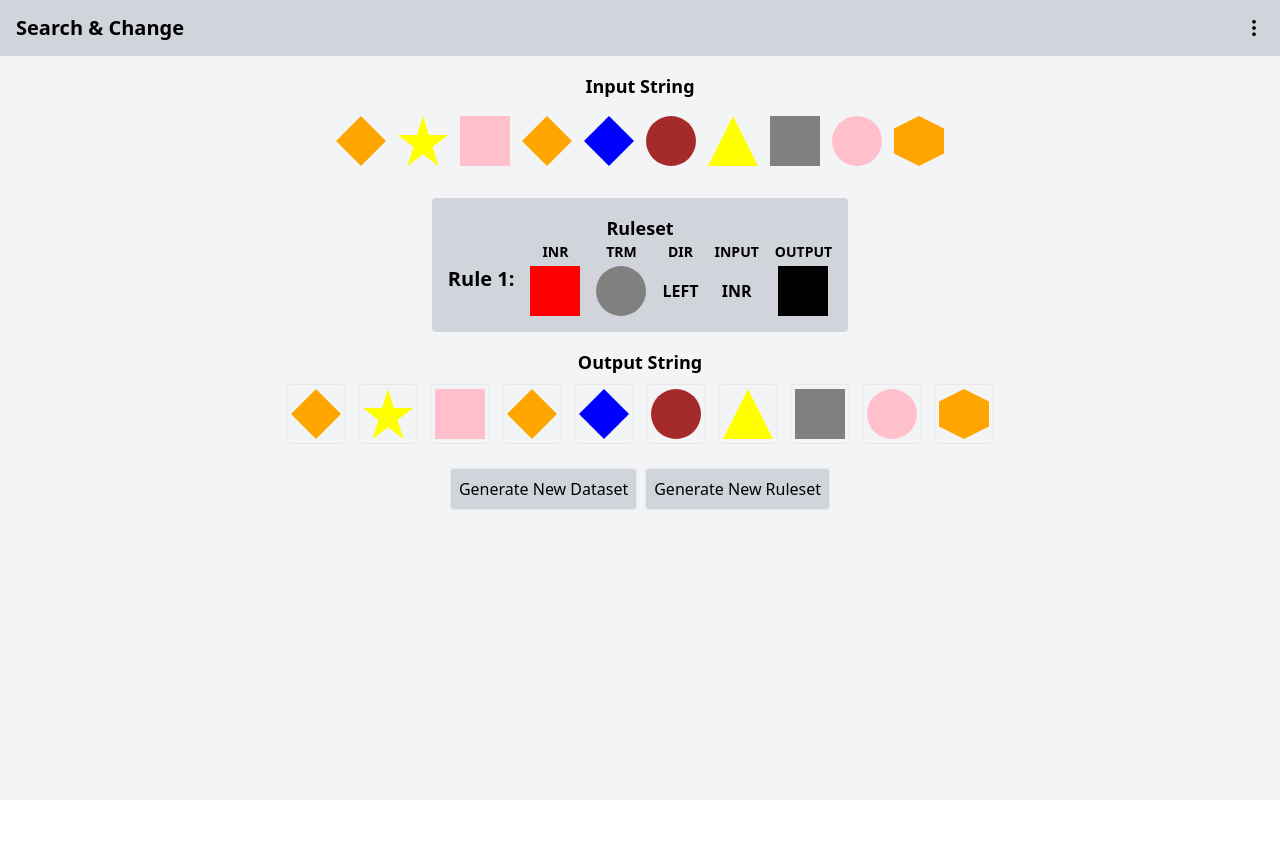
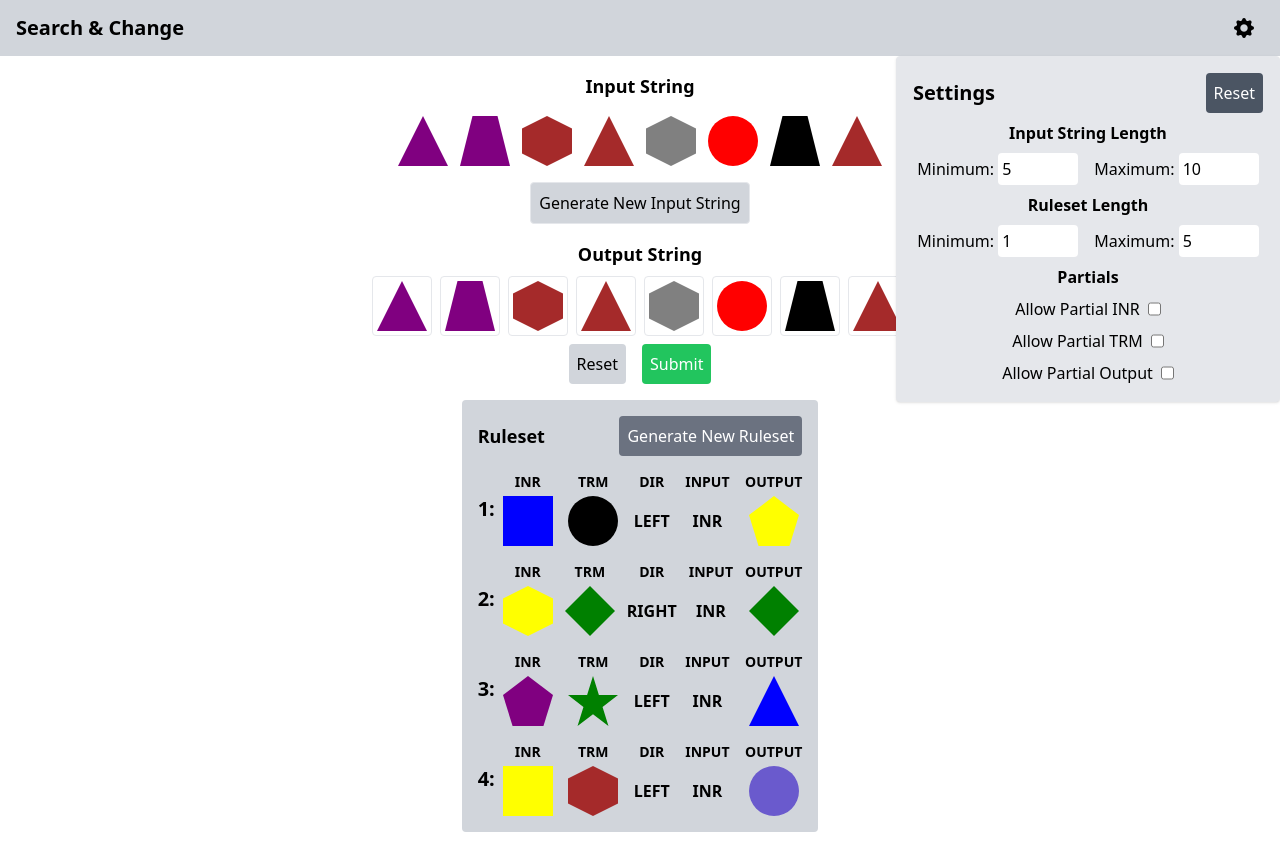
Before and after one commit to malekoa/search-and-change-app, a SvelteKit app: page / in a window 1280 px wide. Both pictures are taken after a click on the button 1254 px from the left and 28 px from the top of the page. Before the commit the page ends 800 px from the top, so only its background shows below. Built offline with nearby package versions, Linux system fonts and the light colour scheme.

Commit message:
added settings, rule component

```diff
--- a/src/components/Modal.svelte
+++ b/src/components/Modal.svelte
@@ -29,7 +29,7 @@
 	}
 
 	const shapeList = ['square', 'circle', 'lozenge', 'triangle', 'star', 'hexagon', 'pentagon', 'trapezoid'];
-	const colorList = ['black', 'red', 'blue', 'green', 'yellow', 'orange', 'purple', 'pink', 'brown', 'gray'];
+	const colorList = ['black', 'red', 'blue', 'green', 'yellow', 'orange', 'purple', 'slateblue', 'brown', 'gray'];
 </script>
 
 <div class="{active ? 'flex' : 'hidden'} justify-center items-center fixed -top-4 left-0 w-full h-screen z-10 bg-gray-800 bg-opacity-60">
--- a/src/components/Nav.svelte
+++ b/src/components/Nav.svelte
@@ -1,9 +1,162 @@
 <script>
+	export let menuIsOpen = false;
+	const standardSettings = {
+		minRulesetLength: 1,
+		maxRulesetLength: 5,
+		minInputStringLength: 5,
+		maxInputStringLength: 10,
+		allowPartialINR: false,
+		allowPartialTRM: false,
+		allowPartialOutput: false
+	};
+	/**
+	 * @type {{ minRulesetLength: number; maxRulesetLength: number; minInputStringLength: number; maxInputStringLength: number; allowPartialINR: any; allowPartialTRM: any; allowPartialOutput: any; }}
+	 */
+	export let settings;
+
+	function resetSettings() {
+		settings.minRulesetLength = standardSettings.minRulesetLength;
+		settings.maxRulesetLength = standardSettings.maxRulesetLength;
+		settings.minInputStringLength = standardSettings.minInputStringLength;
+		settings.maxInputStringLength = standardSettings.maxInputStringLength;
+		settings.allowPartialINR = standardSettings.allowPartialINR;
+		settings.allowPartialTRM = standardSettings.allowPartialTRM;
+		settings.allowPartialOutput = standardSettings.allowPartialOutput;
+	}
+
+	function validateLengths() {
+		// ensure that lengths constitute a valid range
+		if (settings.minRulesetLength > settings.maxRulesetLength) {
+			settings.maxRulesetLength = settings.minRulesetLength;
+		}
+		if (settings.minInputStringLength > settings.maxInputStringLength) {
+			settings.maxInputStringLength = settings.minInputStringLength;
+		}
+		// ensure that the lengths are not negative
+		if (settings.minRulesetLength < 0) {
+			settings.minRulesetLength = 0;
+		}
+		if (settings.maxRulesetLength < 0) {
+			settings.maxRulesetLength = 0;
+		}
+		if (settings.minInputStringLength < 0) {
+			settings.minInputStringLength = 0;
+		}
+		if (settings.maxInputStringLength < 0) {
+			settings.maxInputStringLength = 0;
+		}
+	}
+
+	function toggleMenu() {
+		menuIsOpen = !menuIsOpen;
+	}
+
+	/**
+	 * @param {{ stopPropagation: () => void; }} event
+	 */
+	function handleDivClick(event) {
+		event.stopPropagation();
+	}
 </script>
 
-<nav class="flex justify-between items-center w-full h-14 bg-gray-300 px-4">
+<nav class="flex fixed justify-between items-center w-full h-14 bg-gray-300 px-4 z-10 top-0">
 	<div class="text-xl font-bold">Search & Change</div>
-	<button class="text-xl">
-		<i class="bi bi-three-dots-vertical" />
+	<button class="flex w-10 h-10 justify-center items-center relative bg-gray-300" on:click={toggleMenu}>
+		<i class="bi bi-gear-fill text-xl" />
+		<div class="fixed {menuIsOpen ? 'flex flex-col' : 'hidden'} p-4 top-14 right-0 bg-gray-200 w-screen sm:w-96 rounded border shadow hover:cursor-default items-start z-10 gap-2" on:click={handleDivClick} role="button" tabindex="0" on:keydown={handleDivClick}>
+			<div class="flex w-full justify-between items-center">
+				<h1 class="font-bold text-xl">Settings</h1>
+				<div
+					class="p-2 bg-gray-600 text-white rounded"
+					role="button"
+					tabindex="0"
+					on:keydown={(event) => {
+						if (event.key === 'Enter') {
+							resetSettings();
+						}
+					}}
+					on:click={() => {
+						resetSettings();
+					}}
+				>
+					Reset
+				</div>
+			</div>
+			<div class="flex flex-col w-full justify-center gap-2">
+				<div class="font-bold">Input String Length</div>
+				<div class="flex w-full justify-center gap-4">
+					<div>
+						<span>Minimum:</span>
+						<input
+							type="number"
+							class="p-1 w-20 rounded"
+							bind:value={settings.minInputStringLength}
+							on:change={() => {
+								validateLengths();
+							}}
+						/>
+					</div>
+					<div>
+						<span>Maximum:</span>
+						<input
+							type="number"
+							class="p-1 w-20 rounded"
+							bind:value={settings.maxInputStringLength}
+							on:change={() => {
+								validateLengths();
+							}}
+						/>
+					</div>
+				</div>
+			</div>
+			<div class="flex flex-col w-full justify-center gap-2">
+				<div class="font-bold">Ruleset Length</div>
+				<div class="flex w-full justify-center gap-4">
+					<div>
+						<span>Minimum:</span>
+						<input
+							type="number"
+							class="p-1 w-20 rounded"
+							bind:value={settings.minRulesetLength}
+							on:change={() => {
+								if (settings.minRulesetLength > settings.maxRulesetLength) {
+									settings.maxRulesetLength = settings.minRulesetLength;
+								}
+							}}
+						/>
+					</div>
+					<div>
+						<span>Maximum:</span>
+						<input
+							type="number"
+							class="p-1 w-20 rounded"
+							bind:value={settings.maxRulesetLength}
+							on:change={() => {
+								if (settings.maxRulesetLength < settings.minRulesetLength) {
+									settings.minRulesetLength = settings.maxRulesetLength;
+								}
+							}}
+						/>
+					</div>
+				</div>
+			</div>
+			<div class="flex flex-col w-full justify-center gap-2">
+				<div class="font-bold">Partials</div>
+				<div class="flex flex-col w-full items-center gap-2">
+					<div class="flex gap-2">
+						<div>Allow Partial INR</div>
+						<input type="checkbox" bind:checked={settings.allowPartialINR} />
+					</div>
+					<div class="flex gap-2">
+						<div>Allow Partial TRM</div>
+						<input type="checkbox" bind:checked={settings.allowPartialTRM} />
+					</div>
+					<div class="flex gap-2">
+						<div>Allow Partial Output</div>
+						<input type="checkbox" bind:checked={settings.allowPartialOutput} />
+					</div>
+				</div>
+			</div>
+		</div>
 	</button>
 </nav>
--- /dev/null
+++ b/src/components/Rule.svelte
@@ -0,0 +1,44 @@
+<script>
+	export let rule = {
+		inr: { type: 'square', color: 'black' },
+		trm: { type: 'square', color: 'black' },
+		direction: 'right',
+		output: { type: 'square', color: 'black' }
+	};
+	export let number = 1;
+	import Shape from './Shape.svelte';
+</script>
+
+<div class="flex w-full justify-between gap-2 items-center">
+	<div class="flex text-xl font-bold"><span>{number}:</span></div>
+	<div class="flex flex-grow justify-between gap-3">
+		<div class="flex flex-col gap-1 items-center">
+			<div class="text-sm font-bold">INR</div>
+			<Shape type={rule.inr.type} color={rule.inr.color} />
+		</div>
+		<div class="flex flex-col gap-1 items-center">
+			<div class="text-sm font-bold">TRM</div>
+			<Shape type={rule.trm.type} color={rule.trm.color} />
+		</div>
+		<div class="flex flex-col gap-1 items-center">
+			<div class="text-sm font-bold">DIR</div>
+			<div class="flex h-full items-center justify-center font-bold">
+				{#if rule.direction === 'right'}
+					<span>RIGHT</span>
+				{:else}
+					<span>LEFT</span>
+				{/if}
+			</div>
+		</div>
+		<div class="flex flex-col gap-1 items-center">
+			<div class="text-sm font-bold">INPUT</div>
+			<div class="flex h-full items-center justify-center font-bold">
+				<span>INR</span>
+			</div>
+		</div>
+		<div class="flex flex-col gap-1 items-center">
+			<div class="text-sm font-bold">OUTPUT</div>
+			<Shape type={rule.output.type} color={rule.output.color} />
+		</div>
+	</div>
+</div>
--- a/src/components/Shape.svelte
+++ b/src/components/Shape.svelte
@@ -4,7 +4,7 @@
 	export let color = 'black';
 	export let type = 'square';
 	const shapeList = ['square', 'circle', 'lozenge', 'triangle', 'star', 'hexagon', 'pentagon', 'trapezoid'];
-	const colorList = ['black', 'red', 'blue', 'green', 'yellow', 'orange', 'purple', 'pink', 'brown', 'gray', 'white'];
+	const colorList = ['black', 'red', 'blue', 'green', 'yellow', 'orange', 'purple', 'slateblue', 'brown', 'gray'];
 </script>
 
 <div class="relative">
--- a/src/routes/+page.svelte
+++ b/src/routes/+page.svelte
@@ -2,25 +2,22 @@
 	import Nav from '../components/Nav.svelte';
 	import Shape from '../components/Shape.svelte';
 	import Modal from '../components/Modal.svelte';
+	import Rule from '../components/Rule.svelte';
 
 	const shapeList = ['square', 'circle', 'lozenge', 'triangle', 'star', 'hexagon', 'pentagon', 'trapezoid'];
-	const colorList = ['black', 'red', 'blue', 'green', 'yellow', 'orange', 'purple', 'pink', 'brown', 'gray'];
+	const colorList = ['black', 'red', 'blue', 'green', 'yellow', 'orange', 'purple', 'slateblue', 'brown', 'gray'];
 
-	let ruleSet = {
-		inr: {
-			type: 'square',
-			color: 'red'
-		},
-		trm: {
-			type: 'circle',
-			color: 'gray'
-		},
-		direction: 'left',
-		output: {
-			type: 'square',
-			color: 'black'
-		}
+	let settings = {
+		minRulesetLength: 1,
+		maxRulesetLength: 5,
+		minInputStringLength: 5,
+		maxInputStringLength: 10,
+		allowPartialINR: false,
+		allowPartialTRM: false,
+		allowPartialOutput: false
 	};
+
+	let ruleSet = generateRuleSet(Math.floor(Math.random() * (settings.maxRulesetLength - settings.minRulesetLength + 1)) + settings.minRulesetLength);
 
 	let modalIsActive = false;
 	let currentIndex = 0;
@@ -39,14 +36,44 @@
 		return inputString;
 	}
 
-	let inputString = generateInputString(10);
+	function generateRule() {
+		let rule = {
+			inr: {
+				type: shapeList[Math.floor(Math.random() * shapeList.length)],
+				color: colorList[Math.floor(Math.random() * colorList.length)]
+			},
+			trm: {
+				type: shapeList[Math.floor(Math.random() * shapeList.length)],
+				color: colorList[Math.floor(Math.random() * colorList.length)]
+			},
+			direction: Math.random() < 0.5 ? 'right' : 'left',
+			output: {
+				type: shapeList[Math.floor(Math.random() * shapeList.length)],
+				color: colorList[Math.floor(Math.random() * colorList.length)]
+			}
+		};
+		return rule;
+	}
+
+	/**
+	 * @param {number} length
+	 */
+	function generateRuleSet(length) {
+		let ruleSet = [];
+		for (let i = 0; i < length; i++) {
+			ruleSet.push(generateRule());
+		}
+		return ruleSet;
+	}
+
+	let inputString = generateInputString(Math.floor(Math.random() * (settings.maxInputStringLength - settings.minInputStringLength + 1)) + settings.minInputStringLength);
 	let outputString = inputString.map((shape) => {
 		return { type: shape.type, color: shape.color };
 	});
 </script>
 
-<div class="w-full h-screen bg-gray-100 space-y-4">
-	<Nav />
+<div class="w-full space-y-4 pt-14">
+	<Nav {settings} />
 	<div class="flex flex-col w-full items-center">
 		<h1 class="font-bold text-lg">Input String</h1>
 		<div class="flex w-full justify-center">
@@ -56,49 +83,20 @@
 				{/each}
 			</div>
 		</div>
-	</div>
-	<div class="flex flex-col items-center">
-		<div class="flex flex-col justify-center items-center p-4 bg-gray-300 rounded">
-			<h1 class="font-bold text-lg">Ruleset</h1>
-			<div class="flex gap-4 items-center">
-				<div class="flex text-xl font-bold"><span>Rule 1:</span></div>
-				<div class="flex gap-4">
-					<div class="flex flex-col gap-1 items-center">
-						<div class="text-sm font-bold">INR</div>
-						<Shape type={ruleSet.inr.type} color={ruleSet.inr.color} />
-					</div>
-					<div class="flex flex-col gap-1 items-center">
-						<div class="text-sm font-bold">TRM</div>
-						<Shape type={ruleSet.trm.type} color={ruleSet.trm.color} />
-					</div>
-					<div class="flex flex-col gap-1 items-center">
-						<div class="text-sm font-bold">DIR</div>
-						<div class="flex h-full items-center justify-center font-bold">
-							{#if ruleSet.direction === 'right'}
-								<span>RIGHT</span>
-							{:else}
-								<span>LEFT</span>
-							{/if}
-						</div>
-					</div>
-					<div class="flex flex-col gap-1 items-center">
-						<div class="text-sm font-bold">INPUT</div>
-						<div class="flex h-full items-center justify-center font-bold">
-							<span>INR</span>
-						</div>
-					</div>
-					<div class="flex flex-col gap-1 items-center">
-						<div class="text-sm font-bold">OUTPUT</div>
-						<Shape type={ruleSet.output.type} color={ruleSet.output.color} />
-					</div>
-				</div>
-			</div>
-		</div>
+		<button
+			class="p-2 rounded bg-gray-300 border hover:bg-gray-400 transition duration-75 active:bg-gray-300"
+			on:click={() => {
+				inputString = generateInputString(Math.floor(Math.random() * (settings.maxInputStringLength - settings.minInputStringLength + 1)) + settings.minInputStringLength);
+				outputString = inputString.map((shape) => {
+					return { type: shape.type, color: shape.color };
+				});
+			}}>Generate New Input String</button
+		>
 	</div>
 	<div class="flex flex-col w-full items-center">
 		<h1 class="font-bold text-lg">Output String</h1>
 		<div class="flex w-full justify-center">
-			<div class="flex gap-3 p-2 overflow-x-auto">
+			<div class="flex gap-2 p-2 overflow-x-auto">
 				{#each outputString as shape, i}
 					<button
 						on:click={() => {
@@ -113,19 +111,36 @@
 				{/each}
 			</div>
 		</div>
+		<div class="flex w-full justify-center gap-4">
+			<button
+				class="p-2 bg-gray-300 rounded"
+				on:click={() => {
+					outputString = inputString.map((shape) => {
+						return { type: shape.type, color: shape.color };
+					});
+				}}>Reset</button
+			>
+			<button class="p-2 bg-green-500 text-white rounded">Submit</button>
+		</div>
 	</div>
-	<div class="flex justify-center gap-2">
-		<button
-			class="p-2 rounded bg-gray-300 border hover:bg-gray-400 transition duration-75 active:bg-gray-300"
-			on:click={() => {
-				inputString = generateInputString(10);
-				outputString = inputString.map((shape) => {
-					return { type: shape.type, color: shape.color };
-				});
-			}}>Generate New Dataset</button
-		>
-		<button class="p-2 rounded bg-gray-300 border hover:shadow transition">Generate New Ruleset</button>
+	<div class="flex flex-col items-center">
+		<div class="flex flex-col justify-center items-center p-4 bg-gray-300 rounded gap-4">
+			<div class="flex w-full items-center justify-between">
+				<h1 class="font-bold text-lg">Ruleset</h1>
+				<button
+					class="p-2 rounded bg-gray-500 hover:bg-gray-600 active:bg-gray-500 text-white hover:shadow transition duration-75"
+					on:click={() => {
+						ruleSet = generateRuleSet(Math.floor(Math.random() * (settings.maxRulesetLength - settings.minRulesetLength + 1)) + settings.minRulesetLength);
+					}}
+					>Generate New Ruleset
+				</button>
+			</div>
+			{#each ruleSet as rule}
+				<Rule {rule} number={ruleSet.indexOf(rule) + 1} />
+			{/each}
+		</div>
 	</div>
+	<div class="flex justify-center gap-2" />
 	<Modal
 		active={modalIsActive}
 		{currentIndex}
```
